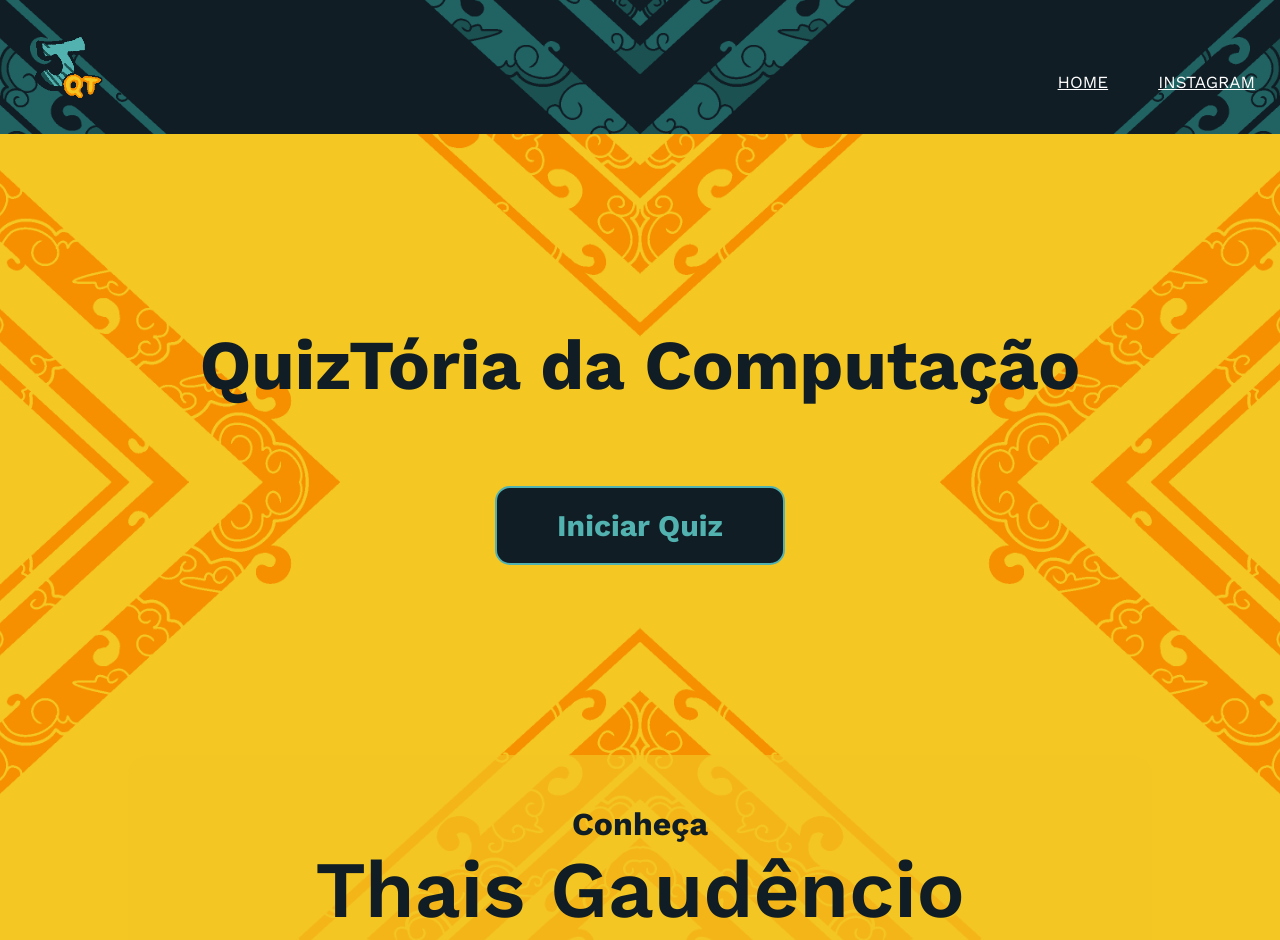
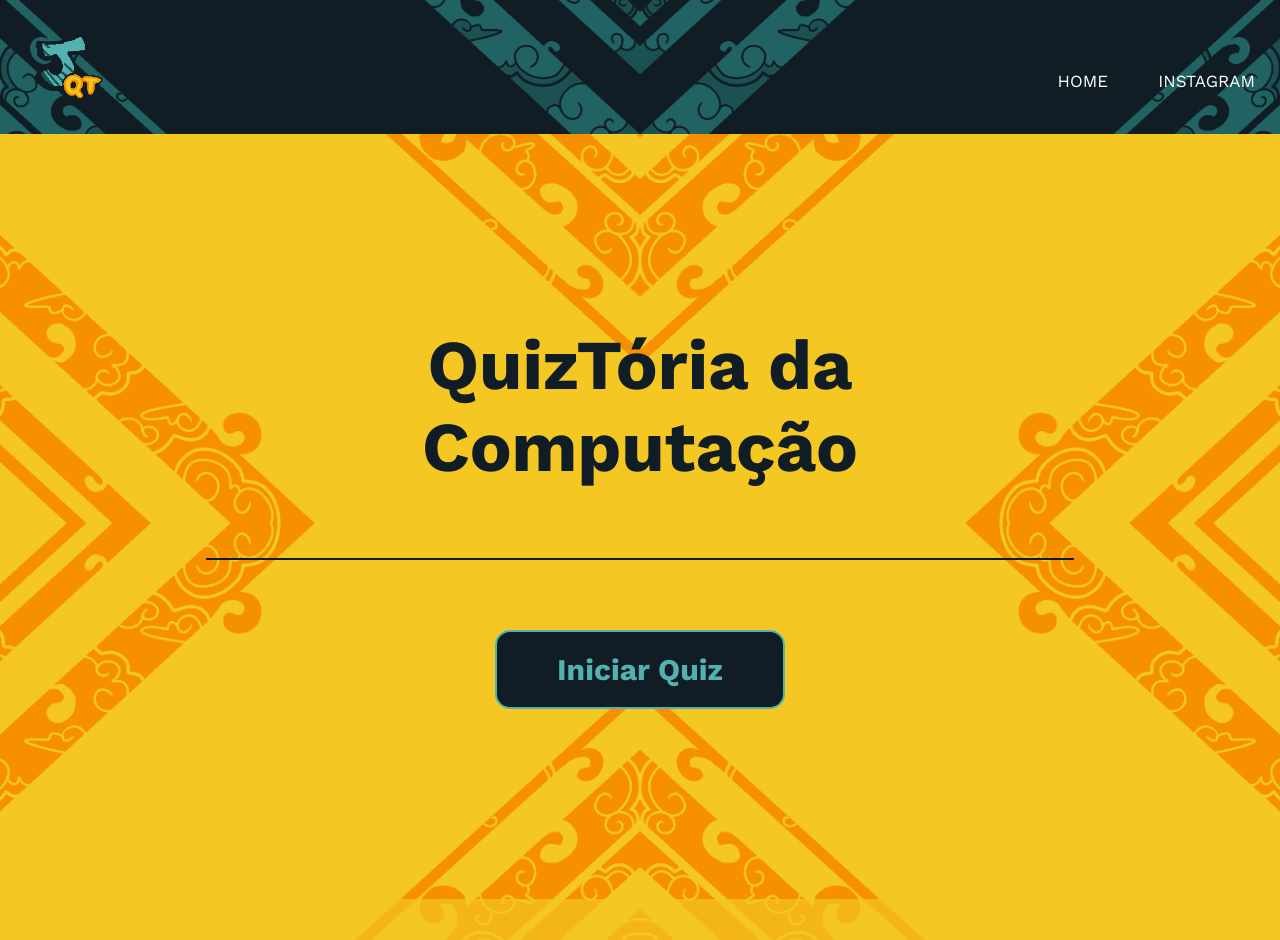
Before and after one commit to Herickjf/quiztoria, a plain HTML site: page index.html in a window 1280 px wide. Shown: the top 940 px of the page. Drawn offline with nearby package versions, Linux system fonts and the light colour scheme; a web font is replaced by a local one.

Commit message:
Update style.css

```diff
--- a/style.css
+++ b/style.css
@@ -35,9 +35,14 @@ body{
     margin-bottom: 170px;
     text-align: center;
     color: #101d25;
+
 }
 .titulo1 h1{
-    margin-bottom: 80px;
+    margin-bottom: 70px;
+    border-bottom: 2px solid #101d25;
+    padding-bottom: 70px;
+    margin-left: 15%;
+    margin-right: 15%;
 
 }
 
@@ -87,6 +92,21 @@ nav ul.menu a {
     text-transform: uppercase;
     font-size: 17px;
     display: block;
+    text-decoration: none;
+}
+
+nav ul a:not(.btn)::after{
+    content: " ";
+    background-color: #52b2b0;
+    height: 3px;
+    width: 0%;
+    display: block;
+    margin: 0 auto;
+    transition: 0.3s;
+    border-radius: 2px;
+}
+nav ul a:hover::after{
+    width: 100%;
 }
 
 .button {
@@ -166,6 +186,7 @@ footer {
 
 footer h2 {
     font-size: 24px;
+    padding-top: 20px;
     margin-bottom: 20px;
 }
 
```
